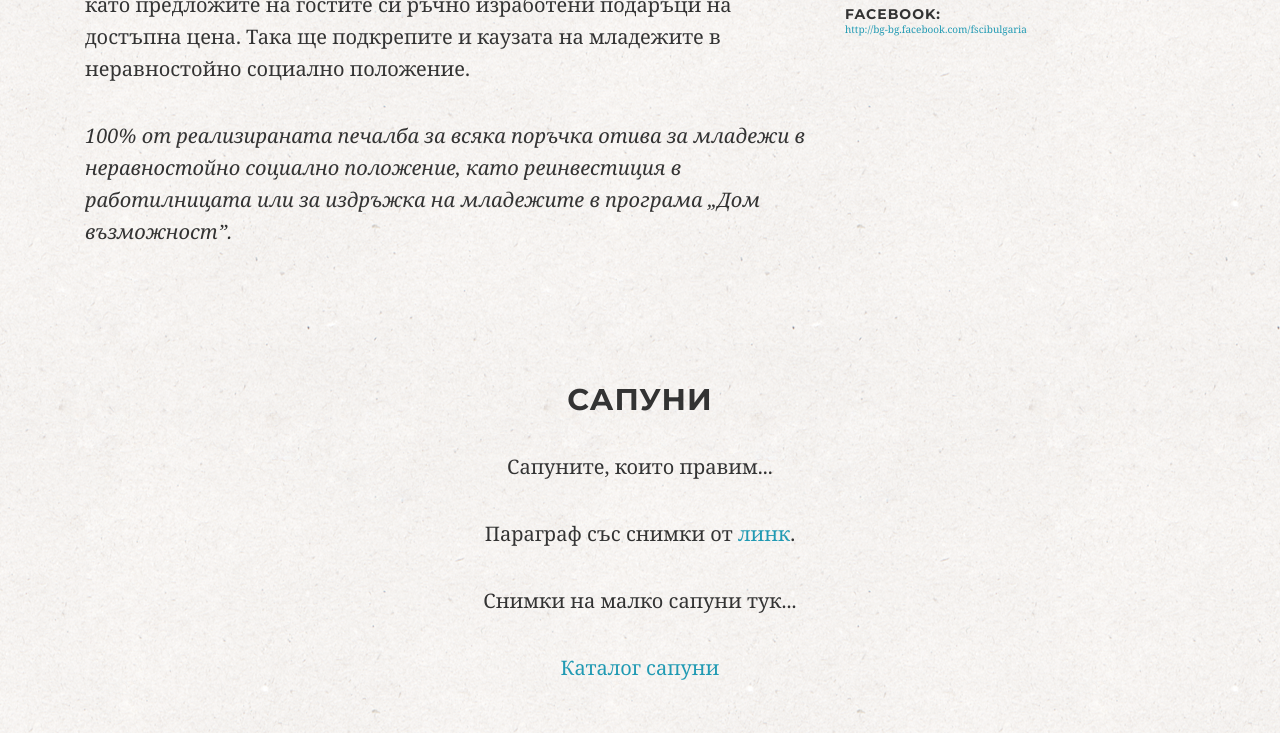
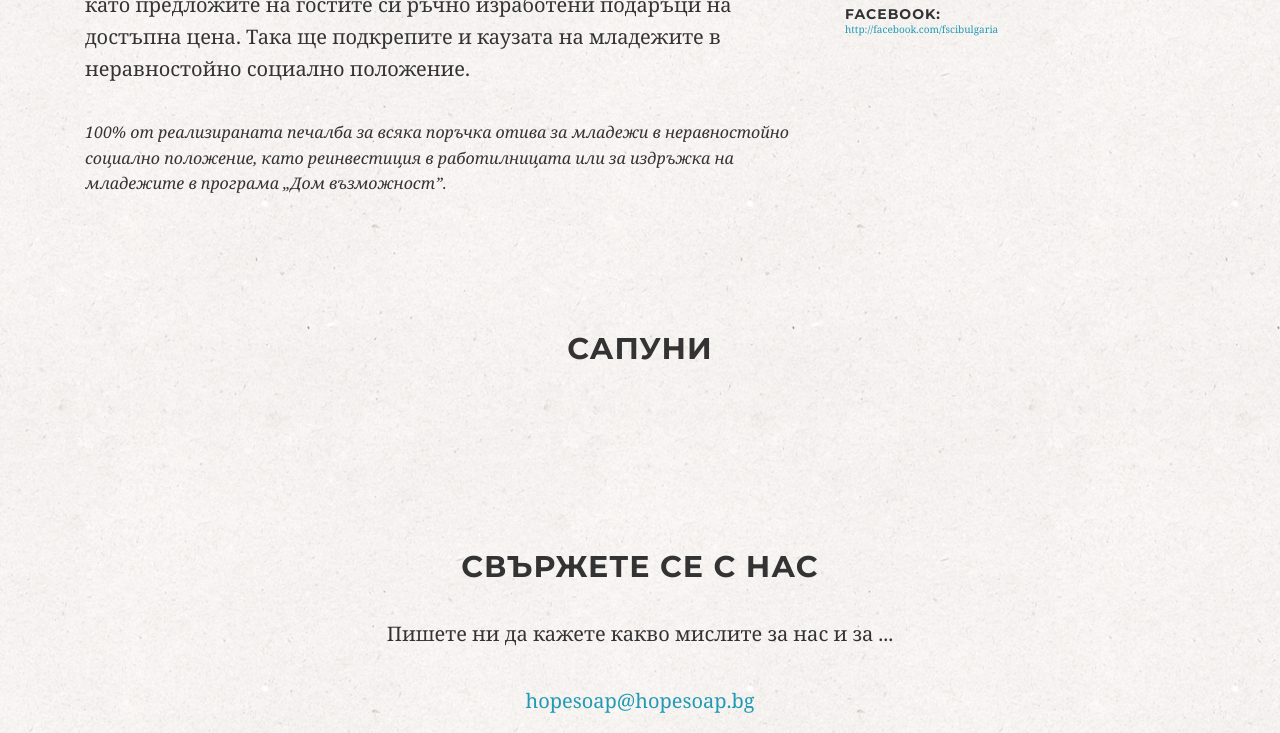
Before and after one commit to kotse/hopesoap, a website: page index.html in a window 1280 px wide. Shown: the part 1171-1904 px from the top of the page. Drawn offline with Linux system fonts and the light colour scheme.

Commit message:
text formatting, changed links to the fsci page

```diff
--- a/index.html
+++ b/index.html
@@ -96,9 +96,8 @@
             Така ще подкрепите и каузата на младежите в неравностойно социално положение.
           </p>
 
-          <p><i>
+          <p class="paragraph-small">
             100% от реализираната печалба за всяка поръчка отива за младежи в неравностойно социално положение, като реинвестиция в работилницата или за издръжка на младежите в програма „Дом възможност”.
-            </i>
           </p>
 
         </div>
@@ -112,7 +111,7 @@
           <a href="http://fscibulgaria.org/">http://fscibulgaria.org/</a>
 
           <h5>Facebook:</h5>
-          <a href="https://bg-bg.facebook.com/fscibulgaria">http://bg-bg.facebook.com/fscibulgaria</a>
+          <a href="https://bg-bg.facebook.com/fscibulgaria">http://facebook.com/fscibulgaria</a>
         </div>
       </div>
     </section>
@@ -122,10 +121,13 @@
         <div class="row">
             <div class="col-lg-8 col-lg-offset-2">
                 <h2>Сапуни</h2>
-                <p>Сапуните, които правим...</p>
+
+
+
+                <!-- <p>Сапуните, които правим...</p>
                 <p>Параграф със снимки от <a href="#">линк</a>.</p>
                 <p>Снимки на малко сапуни тук...</p>
-                <p><a href="#">Каталог сапуни</a></p>
+                <p><a href="#">Каталог сапуни</a></p> -->
             </div>
         </div>
     </section>
@@ -142,7 +144,7 @@
                     </p>
                     <ul class="list-inline banner-social-buttons">
                         <li>
-                            <a href="https://bg-bg.facebook.com/fscibulgaria" class="btn btn-default btn-lg"><i class="fa fa-facebook fa-fw"></i> <span class="network-name">Facebook</span></a>
+                            <a href="https://facebook.com/fscibulgaria" class="btn btn-default btn-lg"><i class="fa fa-facebook fa-fw"></i> <span class="network-name">Facebook</span></a>
                         </li>
                     </ul>
                 </div>
--- a/less/grayscale.less
+++ b/less/grayscale.less
@@ -265,9 +265,6 @@ a {
     display: table;
     width: 100%;
     padding: 50px 0;
-    color: @light;
-    //background: url(../img/fabrika-bg.jpg) no-repeat center center scroll;
-    //background-color: @dark;
     -webkit-background-size: cover;
     -moz-background-size: cover;
     background-size: cover;
@@ -365,3 +362,8 @@ body {
     a { display:block; }
     img { border: solid 1px;}
 }
+
+.paragraph-small {
+    font-size: 16px;
+    font-style: italic;
+}
```
Also changed, not shown: css/grayscale.css.
